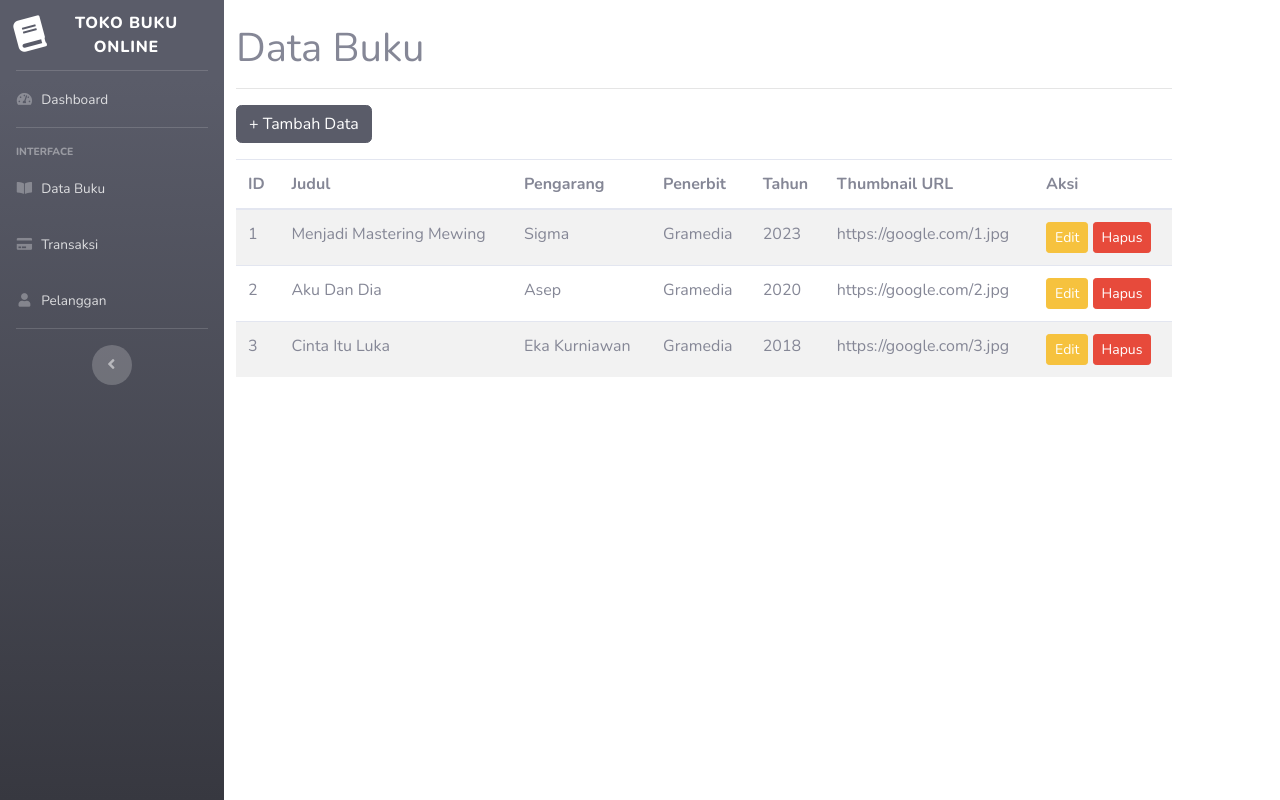
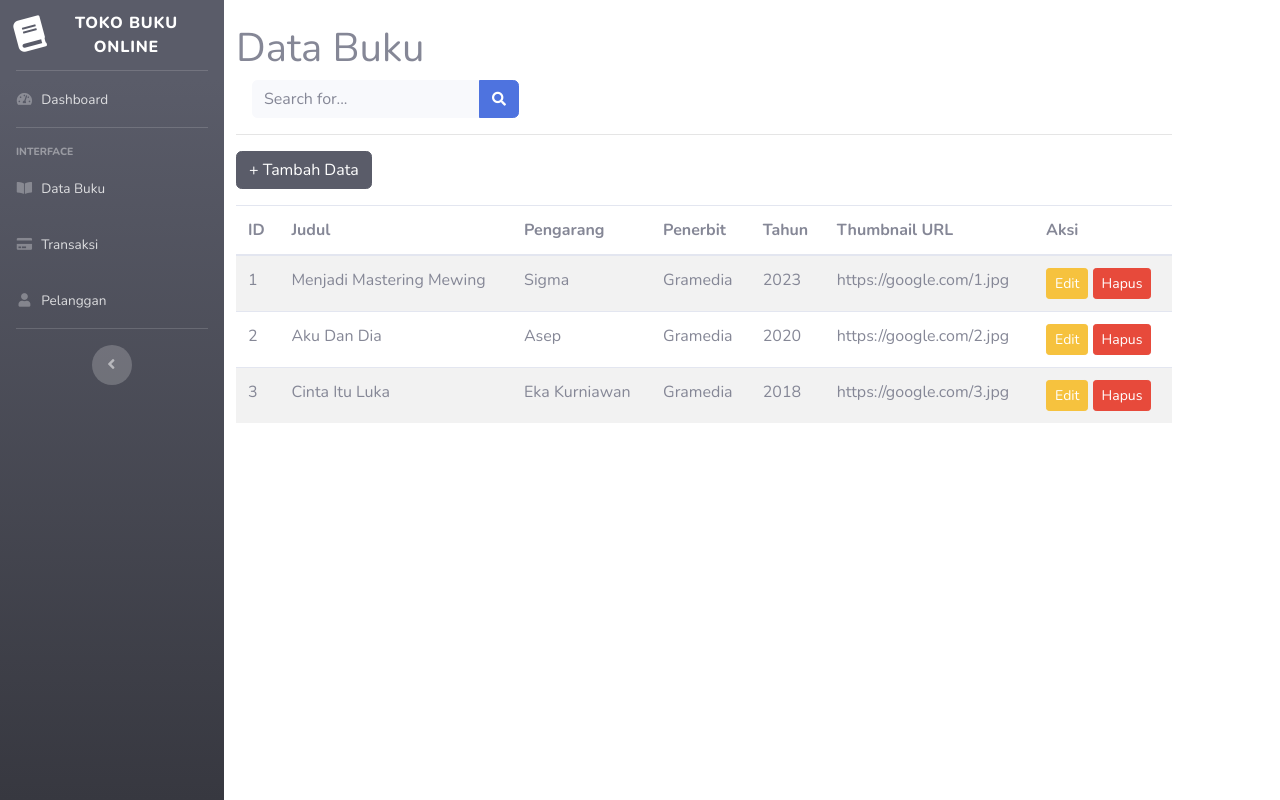
Before and after one commit to DzikriAryaSahputra/PemrogramanWeb2, a CodeIgniter 4 app: the page made by toko-buku-online/app/Views/admin/databuku.php in a window 1280 px wide. Run offline with PHP 8.4 and a stand-in for CodeIgniter, Linux system fonts and the light colour scheme; the template is opened without the code that fills it, so the values that code supplies are empty; some libraries are stand-ins or nearby versions.

Commit message:
Toko Buku Online - DataBuku

```diff
--- a/toko-buku-online/app/Views/admin/databuku.php
+++ b/toko-buku-online/app/Views/admin/databuku.php
@@ -1,10 +1,31 @@
-<?= $this->extend('admin/layout');?>
+<?= $this->extend('admin/layout'); ?>
 
-<?= $this->section('content');?>
+<?= $this->section('content'); ?>
 
 <div class="col-9">
   <br>
   <h1>Data Buku</h1>
+  <!-- Topbar -->
+
+  <!-- Sidebar Toggle (Topbar) -->
+  <button id="sidebarToggleTop" class="btn btn-link d-md-none rounded-circle mr-3">
+    <i class="fa fa-bars"></i>
+  </button>
+
+  <!-- Topbar Search -->
+  <form
+    class="d-none d-sm-inline-block form-inline mr-auto ml-md-3 my-2 my-md-0 mw-100 navbar-search">
+    <div class="input-group">
+      <input type="text" class="form-control bg-light border-0 small" placeholder="Search for..."
+        aria-label="Search" aria-describedby="basic-addon2">
+      <div class="input-group-append">
+        <button class="btn btn-primary" type="button">
+          <i class="fas fa-search fa-sm"></i>
+        </button>
+      </div>
+    </div>
+  </form>
+
   <hr>
   <div class="my-3">
     <button data-bs-toggle="modal" data-bs-target="#tambahModal" class="btn btn-dark"><i class="bi bi-plus-lg"></i>+ Tambah Data</button>
@@ -78,15 +99,15 @@
         <form action="/databuku.php/simpan" method="POST" id="formTambah">
           <div class="mb-3">
             <label for="judul">Judul</label>
-              <input type="text" name="judul" id="judul" class="form-control" >
+            <input type="text" name="judul" id="judul" class="form-control">
           </div>
           <div class="mb-3">
             <label for="pengarang">Pengarang</label>
-              <input type="text" name="pengarang" id="pengarang" class="form-control" >
+            <input type="text" name="pengarang" id="pengarang" class="form-control">
           </div>
           <div class="mb-3">
             <label for="penerbit">Penerbit</label>
-              <input type="text" name="penerbit" id="penerbit" class="form-control" >
+            <input type="text" name="penerbit" id="penerbit" class="form-control">
           </div>
           <div class="mb-3">
             <label for="tahun">Tahun</label>
@@ -169,4 +190,4 @@
   </div>
 </div>
 
-  <?= $this->endSection();?>
+<?= $this->endSection(); ?>
```
Also changed, not shown: toko-buku-online/app/Views/admin/layout.php (+11 -9 lines). Lines whose indentation alone changed are shown as unchanged.
